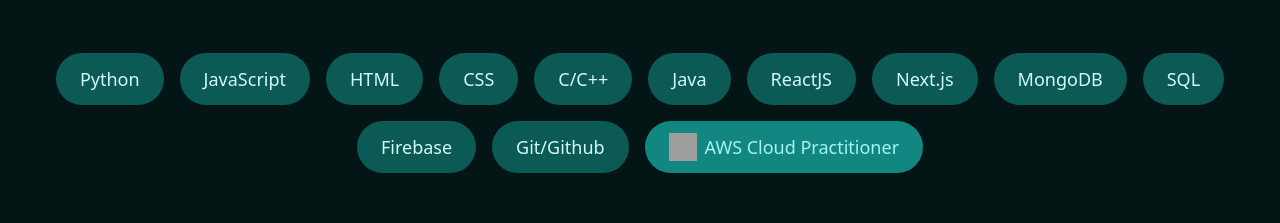
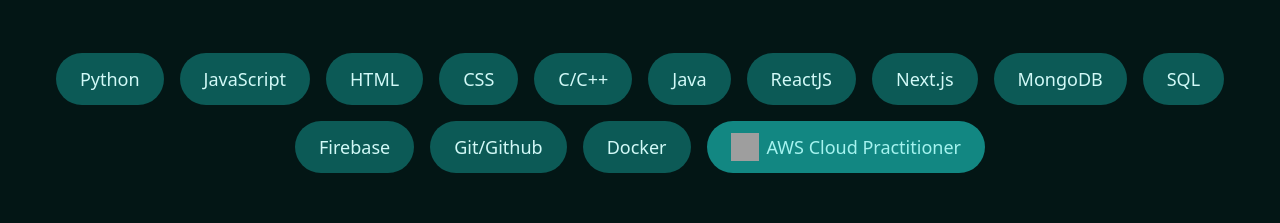
Before and after one commit to DanT52/Portfolio2, a React (Vite) app: page / in a window 1280 px wide. Shown: the part 1824-2047 px from the top of the page. Built offline with nearby package versions, Linux system fonts and the light colour scheme; no server answers; grey boxes are pictures that could not be loaded.

Commit message:
add docker to skills

```diff
--- a/src/components/Skills.tsx
+++ b/src/components/Skills.tsx
@@ -5,7 +5,7 @@ import { useScrollAnimation } from '../hooks/useScrollAnimation';
 const skills = [
   'Python', 'JavaScript', 'HTML', 'CSS', 'C/C++', 'Java',
   'ReactJS', 'Next.js', 'MongoDB', 'SQL', 'Firebase',
-  'Git/Github'
+  'Git/Github', 'Docker'
 ];
 
 // AWS Certification details
```
